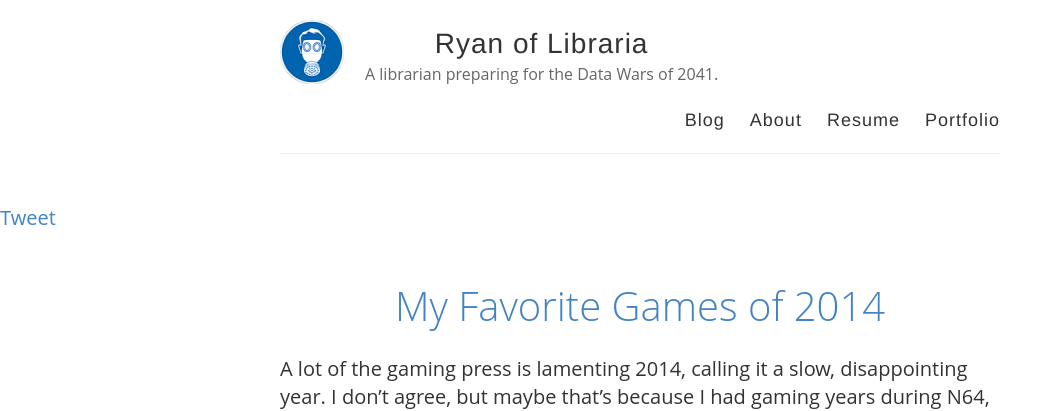
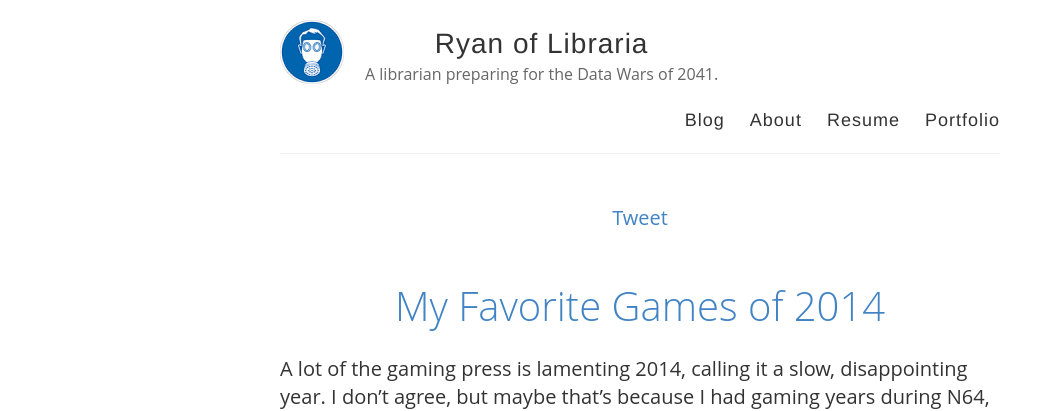
Before and after one commit to remerjohnson/remerjohnson.github.io, a Jekyll site: the page built from index.html, in a window 1280 px wide. Shown: the top 411 px of the page, without its empty margins (0-1059 px from the left). Built offline with Jekyll 4.4.1, drawn with Linux system fonts in a browser that asks for light colours; nearby versions of some CDN libraries; comment, search, counter and statistics services are not loaded.

Commit message:
Update default.html

```diff
--- a/_layouts/default.html
+++ b/_layouts/default.html
@@ -45,6 +45,7 @@
       </div>
     </div>
 
+<div style="text-align:center">
 <a class="twitter-share-button"
   href="https://twitter.com/share"
   data-via="twitterdev">
@@ -53,6 +54,7 @@ Tweet
 <script>
 window.twttr=(function(d,s,id){var js,fjs=d.getElementsByTagName(s)[0],t=window.twttr||{};if(d.getElementById(id))return;js=d.createElement(s);js.id=id;js.src="https://platform.twitter.com/widgets.js";fjs.parentNode.insertBefore(js,fjs);t._e=[];t.ready=function(f){t._e.push(f);};return t;}(document,"script","twitter-wjs"));
 </script>
+</div>
 
     <div id="main" role="main" class="container">
       {{ content }}
```
